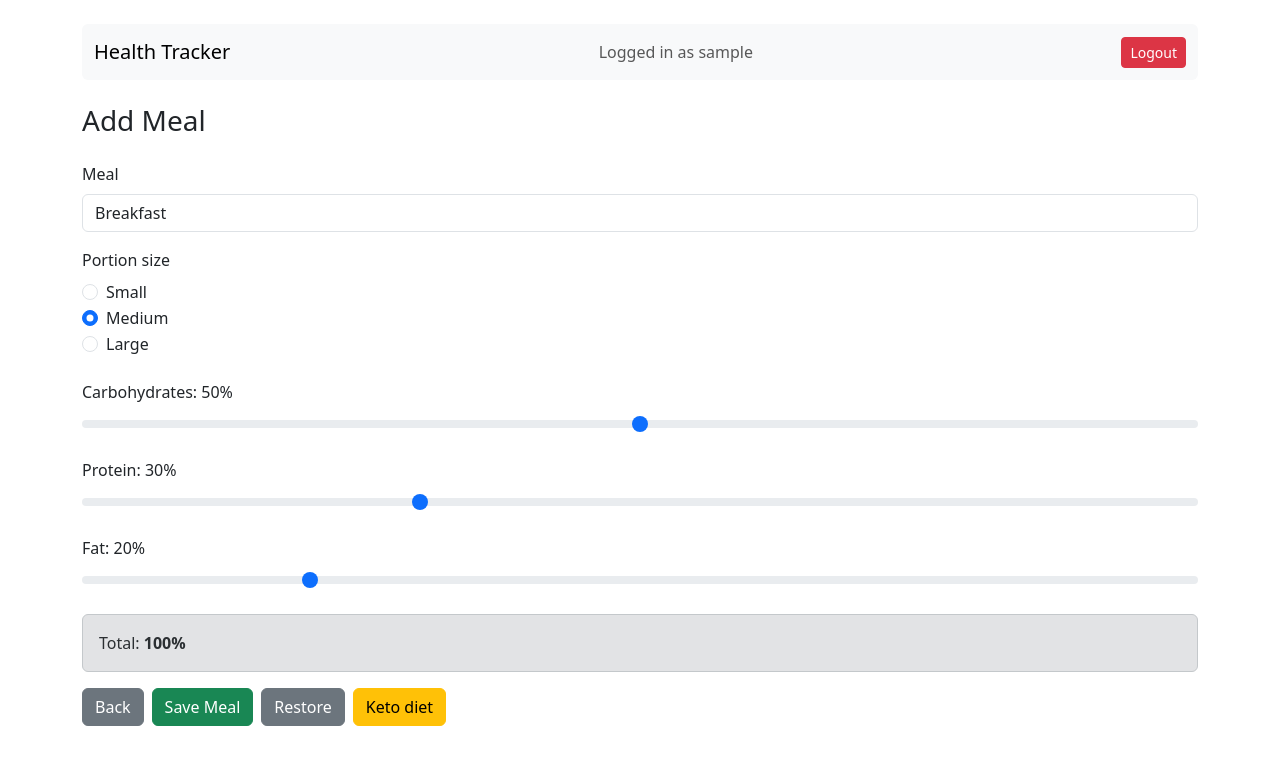
After one commit to jkurilo75/health-tracker, a Flask app: page /meals/add in a window 1280 px wide. The commit adds this page. Shown: the top 765 px of the page. Run offline with Flask 3, Linux system fonts and the light colour scheme; the visitor is signed in with stand-in values (Sample User, id 1).

Commit message:
added meal, exercise, medication subforms to add_sugar form

```diff
--- a/app.py
+++ b/app.py
@@ -511,6 +511,35 @@ def bp_history():
 @app.route("/sugar/add", methods=["GET", "POST"])
 @login_required
 def add_sugar():
+
+    last_meal = query("""
+        SELECT meal_type, recorded_at
+        FROM meals
+        WHERE user_id = ?
+        ORDER BY recorded_at DESC
+        LIMIT 1
+    """, (current_user.id,), one=True)
+
+    last_exercise = query("""
+        SELECT activity, intensity, recorded_at
+        FROM exercises
+        WHERE user_id = ?
+        ORDER BY recorded_at DESC
+        LIMIT 1
+    """, (current_user.id,), one=True)
+
+    last_medication = query("""
+        SELECT medication, dose, recorded_at
+        FROM medications
+        WHERE user_id = ?
+        ORDER BY recorded_at DESC
+        LIMIT 1
+    """, (current_user.id,), one=True)
+
+    meal_age = time_ago(last_meal["recorded_at"]) if last_meal else None
+    exercise_age = time_ago(last_exercise["recorded_at"]) if last_exercise else None
+    medication_age = time_ago(last_medication["recorded_at"]) if last_medication else None
+
     if request.method == "POST":
 
         glucose = request.form["glucose"]
@@ -531,7 +560,15 @@ def add_sugar():
 
         return redirect("/sugar/history")
 
-    return render_template("add_sugar.html")
+    return render_template(
+        "add_sugar.html",
+        last_meal=last_meal,
+        last_exercise=last_exercise,
+        last_medication=last_medication,
+        meal_age=meal_age,
+        exercise_age=exercise_age,
+        medication_age=medication_age
+    )
 
 
 @app.route("/sugar/history")
@@ -636,5 +673,155 @@ def export_sugar():
         }
     )
 
+
+def time_ago(timestamp):
+    if not timestamp:
+        return ""
+
+    if isinstance(timestamp, str):
+        timestamp = datetime.fromisoformat(timestamp)
+
+    diff = datetime.now() - timestamp
+
+    seconds = diff.total_seconds()
+
+    if seconds < 60:
+        return "just now"
+
+    minutes = int(seconds / 60)
+
+    if minutes < 60:
+        return f"{minutes} min ago"
+
+    hours = int(minutes / 60)
+
+    if hours < 24:
+        return f"{hours} h ago"
+
+    days = int(hours / 24)
+
+    return f"{days} day ago" if days == 1 else f"{days} days ago"
+
+
+@app.route("/meals/add", methods=["GET", "POST"])
+@login_required
+def add_meal():
+
+    if request.method == "POST":
+
+        meal_type = request.form["meal_type"]
+        portion = request.form["portion"]
+
+        carbs = int(request.form["carbs"])
+        protein = int(request.form["protein"])
+        fat = int(request.form["fat"])
+
+        # safety check: percentages must add up to 100
+        if carbs + protein + fat != 100:
+            return render_template(
+                "add_meal.html",
+                error="Carbs + protein + fat must equal 100%"
+            )
+
+        execute("""
+            INSERT INTO meals
+            (
+                user_id,
+                meal_type,
+                portion_size,
+                carbs_pct,
+                protein_pct,
+                fat_pct,
+                recorded_at
+            )
+            VALUES (?, ?, ?, ?, ?, ?, ?)
+        """,
+        (
+            current_user.id,
+            meal_type,
+            portion,
+            carbs,
+            protein,
+            fat,
+            datetime.now()
+        ))
+
+        return redirect("/sugar/add")
+
+
+    return render_template("add_meal.html")
+
+
+@app.route("/medications/add", methods=["GET", "POST"])
+@login_required
+def add_medication():
+
+    if request.method == "POST":
+
+        medication = request.form["medication"]
+        dose = request.form["dose"]
+
+
+        execute("""
+            INSERT INTO medications
+            (
+                user_id,
+                medication,
+                dose,
+                recorded_at
+            )
+            VALUES (?, ?, ?, ?)
+        """,
+        (
+            current_user.id,
+            medication,
+            dose,
+            datetime.now()
+        ))
+
+
+        return redirect("/sugar/add")
+
+
+    return render_template("add_medication.html")
+
+
+@app.route("/exercise/add", methods=["GET", "POST"])
+@login_required
+def add_exercise():
+
+    if request.method == "POST":
+
+        activity = request.form["activity"]
+        intensity = request.form["intensity"]
+        duration = request.form["duration"]
+
+
+        execute("""
+            INSERT INTO exercises
+            (
+                user_id,
+                activity,
+                intensity,
+                duration_minutes,
+                recorded_at
+            )
+            VALUES (?, ?, ?, ?, ?)
+        """,
+        (
+            current_user.id,
+            activity,
+            intensity,
+            duration,
+            datetime.now()
+        ))
+
+
+        return redirect("/sugar/add")
+
+
+    return render_template("add_exercise.html")
+
+
 if __name__ == "__main__":
     app.run(debug=True)
--- /dev/null
+++ b/templates/add_meal.html
@@ -0,0 +1,253 @@
+{% extends "base.html" %}
+
+{% block title %}Add Meal{% endblock %}
+
+{% block content %}
+
+<h3 class="mb-4">Add Meal</h3>
+
+<form method="post">
+
+    <!-- Meal type -->
+    <div class="mb-3">
+        <label class="form-label">Meal</label>
+        <select class="form-control" name="meal_type">
+            <option>Breakfast</option>
+            <option>Lunch</option>
+            <option>Dinner</option>
+            <option>Snack</option>
+        </select>
+    </div>
+
+    <!-- Portion -->
+    <div class="mb-4">
+        <label class="form-label">Portion size</label>
+
+        <div class="form-check">
+            <input class="form-check-input"
+                   type="radio"
+                   name="portion"
+                   value="Small"
+                   id="small">
+            <label class="form-check-label" for="small">
+                Small
+            </label>
+        </div>
+
+        <div class="form-check">
+            <input class="form-check-input"
+                   type="radio"
+                   name="portion"
+                   value="Medium"
+                   id="medium"
+                   checked>
+            <label class="form-check-label" for="medium">
+                Medium
+            </label>
+        </div>
+
+        <div class="form-check">
+            <input class="form-check-input"
+                   type="radio"
+                   name="portion"
+                   value="Large"
+                   id="large">
+            <label class="form-check-label" for="large">
+                Large
+            </label>
+        </div>
+    </div>
+
+    <!-- Carbohydrates -->
+    <div class="mb-3">
+        <label class="form-label">
+            Carbohydrates:
+            <span id="carbsValue">50</span>%
+        </label>
+
+        <input
+            type="range"
+            class="form-range"
+            min="0"
+            max="100"
+            value="50"
+            name="carbs"
+            id="carbs">
+    </div>
+
+
+    <!-- Protein -->
+    <div class="mb-3">
+        <label class="form-label">
+            Protein:
+            <span id="proteinValue">30</span>%
+        </label>
+
+        <input
+            type="range"
+            class="form-range"
+            min="0"
+            max="100"
+            value="30"
+            name="protein"
+            id="protein">
+    </div>
+
+
+    <!-- Fat -->
+    <div class="mb-3">
+        <label class="form-label">
+            Fat:
+            <span id="fatValue">20</span>%
+        </label>
+
+        <input
+            type="range"
+            class="form-range"
+            min="0"
+            max="100"
+            value="20"
+            name="fat"
+            id="fat">
+    </div>
+
+
+    <div class="alert alert-secondary">
+        Total:
+        <strong><span id="total">100</span>%</strong>
+    </div>
+
+    <div class="d-flex gap-2">
+        <a href="/sugar/add" class="btn btn-secondary">
+        Back
+        </a>
+
+        <button class="btn btn-success" type="submit">
+            Save Meal
+        </button>
+
+        <button
+            class="btn btn-secondary"
+            type="button"
+            onclick="restoreDefaults()">
+            Restore
+        </button>
+
+        <button
+            class="btn btn-warning"
+            type="button"
+            onclick="setKeto()">
+            Keto diet
+        </button>
+    </div>
+
+</form>
+
+<script>
+
+let sliders = {
+    carbs: document.getElementById("carbs"),
+    protein: document.getElementById("protein"),
+    fat: document.getElementById("fat")
+};
+
+let values = {
+    carbs: document.getElementById("carbsValue"),
+    protein: document.getElementById("proteinValue"),
+    fat: document.getElementById("fatValue")
+};
+
+
+// Save initial ratios once when page loads
+let initialRatios = {};
+
+Object.keys(sliders).forEach(key => {
+    initialRatios[key] = parseInt(sliders[key].value);
+});
+
+function restoreDefaults() {
+
+    for (let key in sliders) {
+        sliders[key].value = initialRatios[key];
+    }
+
+    updateDisplay();
+}
+
+function setKeto() {
+
+    sliders.carbs.value = 0;
+    sliders.protein.value = 50;
+    sliders.fat.value = 50;
+
+    updateDisplay();
+
+    Object.keys(sliders).forEach(key => {
+        initialRatios[key] = parseInt(sliders[key].value);
+    });
+}
+
+// Calculate the ratio of the two untouched sliders
+function redistribute(changed) {
+
+    let remaining = 100 - parseInt(sliders[changed].value);
+
+    let others = Object.keys(sliders)
+        .filter(x => x !== changed);
+
+
+    let first = others[0];
+    let second = others[1];
+
+
+    let firstRatio =
+        initialRatios[first] /
+        (initialRatios[first] + initialRatios[second]);
+
+
+    let firstValue = Math.floor(
+        remaining * firstRatio
+    );
+
+
+    let secondValue = remaining - firstValue;
+
+
+    sliders[first].value = firstValue;
+    sliders[second].value = secondValue;
+
+
+    updateDisplay();
+}
+
+
+function updateDisplay() {
+
+    for (let key in sliders) {
+        values[key].textContent =
+            sliders[key].value;
+    }
+}
+
+
+sliders.carbs.addEventListener(
+    "input",
+    () => redistribute("carbs")
+);
+
+sliders.protein.addEventListener(
+    "input",
+    () => redistribute("protein")
+);
+
+sliders.fat.addEventListener(
+    "input",
+    () => redistribute("fat")
+);
+
+
+updateDisplay();
+
+</script>
+
+{% endblock %}
```
Also changed, not shown: create_db.py (+36 -0 lines), migration.py (+35 -3 lines), templates/add_exercise.html (added, +99 -0 lines), templates/add_medication.html (added, +66 -0 lines), templates/add_sugar.html (+59 -0 lines).
